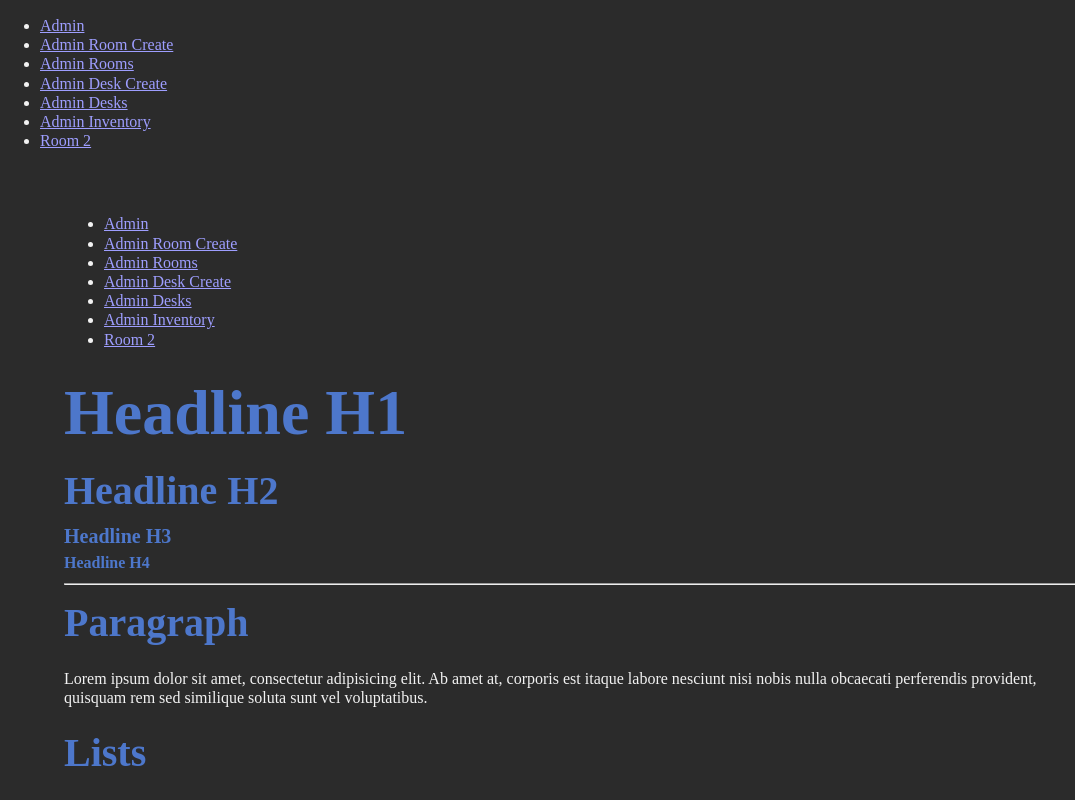
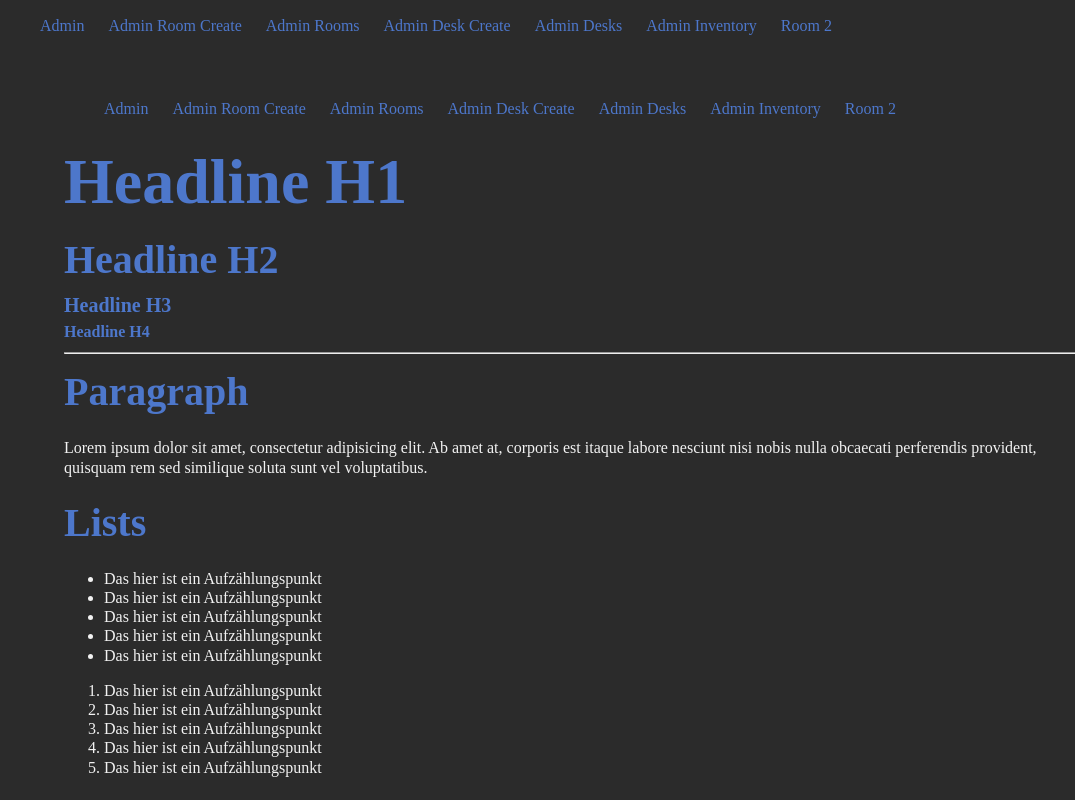
Before and after one commit to Floxn/deskShare, a Vue app: page /typo in a window 1280 px wide. Shown: the top 800 px of the page, without its empty margins (0-1075 px from the left). Built offline with nearby package versions, Linux system fonts and the light colour scheme; a web font is replaced by a local one.

Commit message:
minimal adjustment to the navigation

```diff
--- a/src/assets/scss/_base.scss
+++ b/src/assets/scss/_base.scss
@@ -34,3 +34,8 @@ h5 {
 h6 {
   font-size: $h6-font-size;
 }
+
+a {
+  text-decoration: unset;
+  color: $primary-color;
+}
--- a/src/views/components/Navigation.vue
+++ b/src/views/components/Navigation.vue
@@ -1,13 +1,27 @@
 <template>
-  <nav>
-    <ul>
-      <li><a href="/admin">Admin</a></li>
-      <li><a href="/admin/room/create">Admin Room Create</a></li>
-      <li><a href="/admin/rooms">Admin Rooms</a></li>
-      <li><a href="/admin/desk/create">Admin Desk Create</a></li>
-      <li><a href="/admin/desks">Admin Desks</a></li>
-      <li><a href="/admin/inventory">Admin Inventory</a></li>
-      <li><a href="/room?id=2">Room 2</a></li>
+  <nav class="navigation">
+    <ul class="navigation-list">
+      <li class="navigation-item">
+        <a class="navigation-link" href="/admin">Admin</a>
+      </li>
+      <li class="navigation-item">
+        <a class="navigation-link" href="/admin/room/create">Admin Room Create</a>
+      </li>
+      <li class="navigation-item">
+        <a class="navigation-link" href="/admin/rooms">Admin Rooms</a>
+      </li>
+      <li class="navigation-item">
+        <a class="navigation-link" href="/admin/desk/create">Admin Desk Create</a>
+      </li>
+      <li class="navigation-item">
+        <a class="navigation-link" href="/admin/desks">Admin Desks</a>
+      </li>
+      <li class="navigation-item">
+        <a class="navigation-link" href="/admin/inventory">Admin Inventory</a>
+      </li>
+      <li class="navigation-item">
+        <a class="navigation-link" href="/room?id=2">Room 2</a>
+      </li>
     </ul>
   </nav>
 </template>
@@ -16,4 +30,15 @@
 export default {}
 </script>
 
-<style lang="scss" scoped></style>
+<style lang="scss" scoped>
+@import 'src/assets/scss/variables';
+.navigation {
+  &-list {
+    list-style-type: none;
+    display: flex;
+    flex-direction: row;
+    flex-wrap: nowrap;
+    gap: $spacer * 1.5;
+  }
+}
+</style>
```
